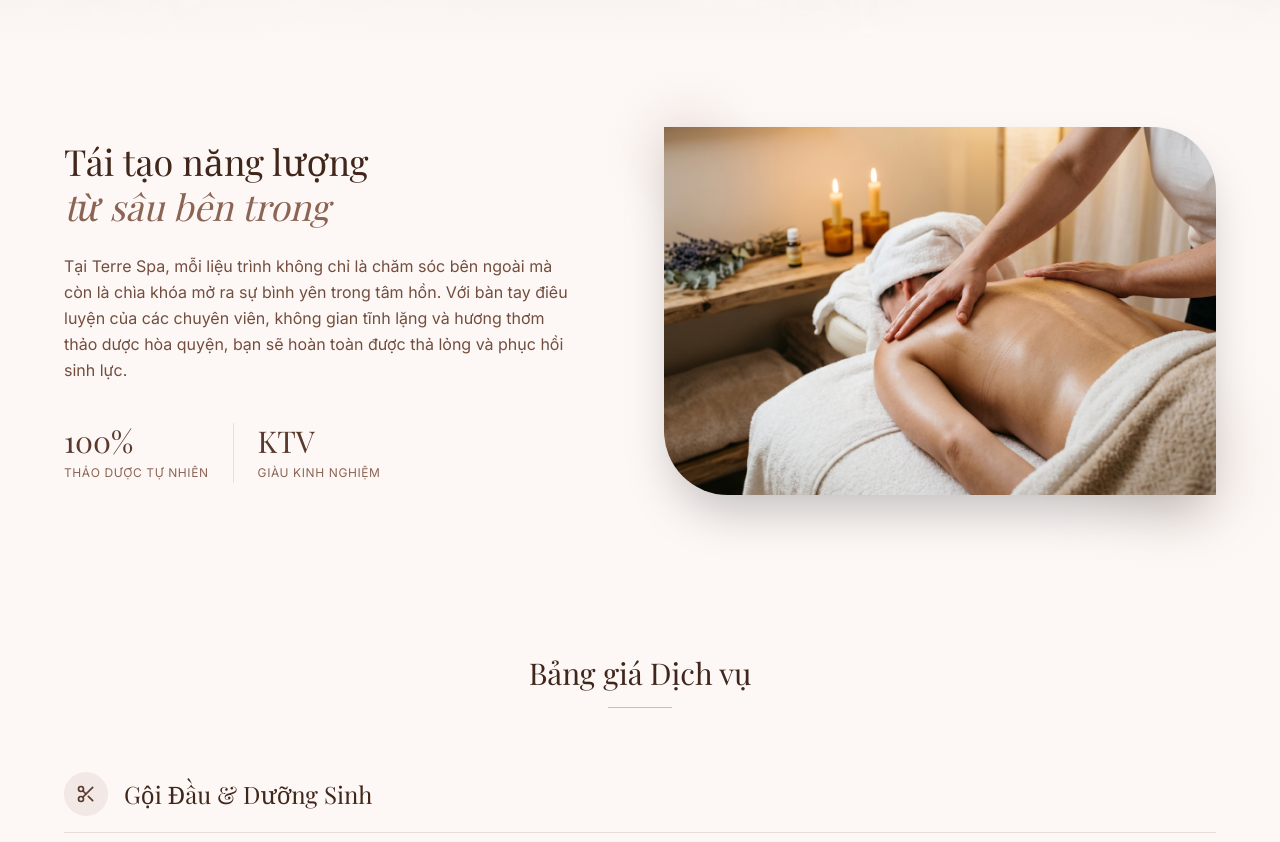
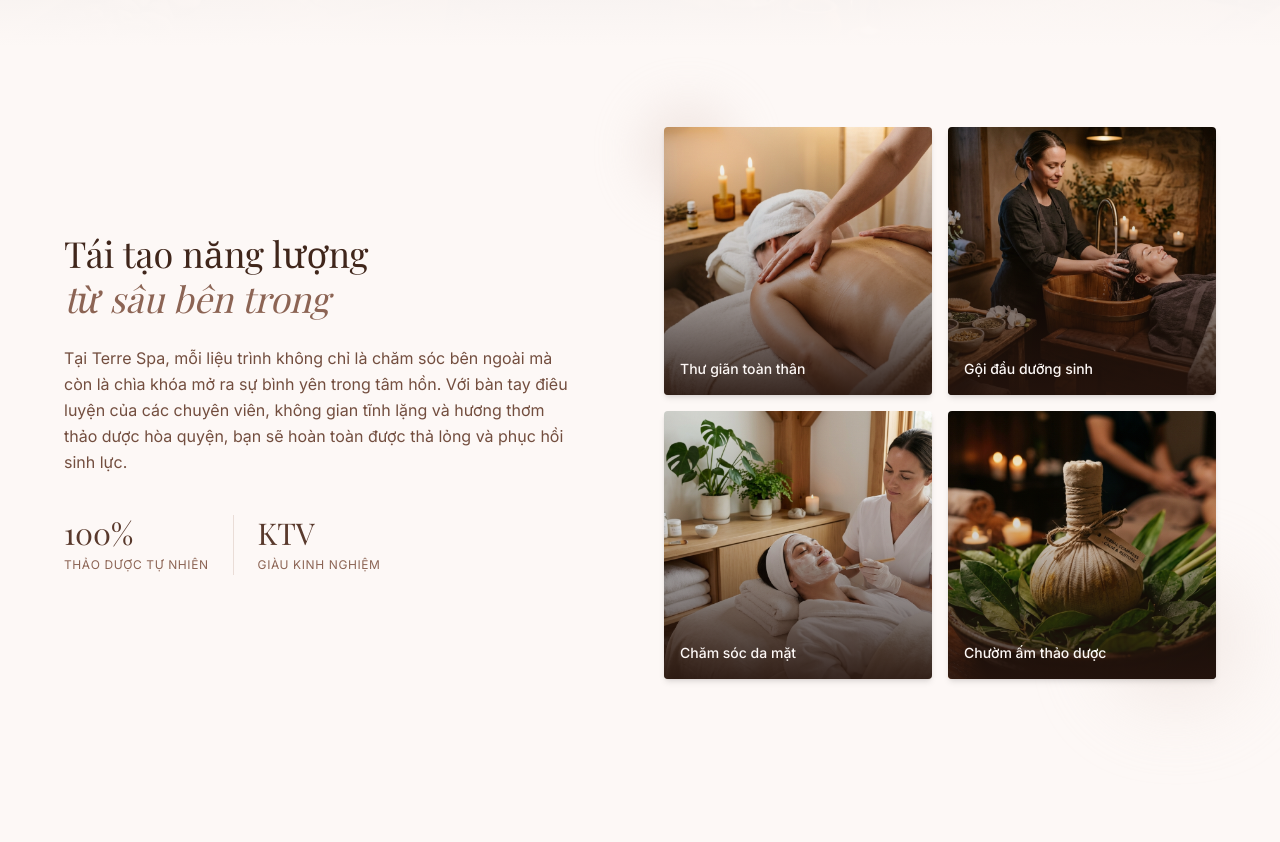
Before and after one commit to NguyenHieu812/terre-spa, a React (Vite) app: page / in a window 1280 px wide. Shown: the part 580-1422 px from the top of the page. Built offline with nearby package versions, Linux system fonts and the light colour scheme.

Commit message:
feat(ui): update service gallery to grid layout
Replace the single image display with a 2x2 photo grid showcasing multiple service categories to improve visual engagement.

```diff
--- a/src/App.tsx
+++ b/src/App.tsx
@@ -6,6 +6,7 @@ import heroBg from "./assets/images/spa_hero_bg_1781666735594.jpg";
 import massageDetail from "./assets/images/spa_massage_detail_1781666753905.jpg";
 import hairWashImg from "./assets/images/spa_hair_wash_1781704187306.jpg";
 import facialCareImg from "./assets/images/spa_facial_care_1781704209004.jpg";
+import herbalCompressImg from "./assets/images/spa_herbal_compress_1781885390039.jpg";
 
 const serviceCategories = [
   {
@@ -285,8 +286,20 @@ export default function App() {
             viewport={{ once: true }}
             className="relative"
           >
-            <div className="aspect-[4/3] md:aspect-[3/2] overflow-hidden rounded-tr-[4rem] rounded-bl-[4rem] shadow-2xl relative z-10">
-              <img src={massageDetail} alt="Massage dưỡng sinh Terre Spa" className="w-full h-full object-cover hover:scale-105 transition-transform duration-700" />
+            <div className="grid grid-cols-2 gap-4 relative z-10">
+              {[
+                { img: massageDetail, desc: "Thư giãn toàn thân" },
+                { img: hairWashImg, desc: "Gội đầu dưỡng sinh" },
+                { img: facialCareImg, desc: "Chăm sóc da mặt" },
+                { img: herbalCompressImg, desc: "Chườm ấm thảo dược" },
+              ].map((item, idx) => (
+                <div key={idx} className="group relative aspect-square overflow-hidden rounded-sm shadow-md">
+                  <img src={item.img} alt={item.desc} className="w-full h-full object-cover group-hover:scale-105 transition-transform duration-700" />
+                  <div className="absolute inset-0 bg-gradient-to-t from-brand-950/90 via-brand-950/20 to-transparent flex items-end p-4">
+                    <p className="text-brand-50 text-sm font-medium">{item.desc}</p>
+                  </div>
+                </div>
+              ))}
             </div>
             <div className="absolute -bottom-6 -right-6 w-32 h-32 bg-brand-200 rounded-full -z-0 blur-2xl opacity-60"></div>
             <div className="absolute -top-6 -left-6 w-24 h-24 bg-brand-300 rounded-full -z-0 blur-xl opacity-40"></div>
```
Also changed, not shown: src/assets/images/spa_herbal_compress_1781885390039.jpg (added).
